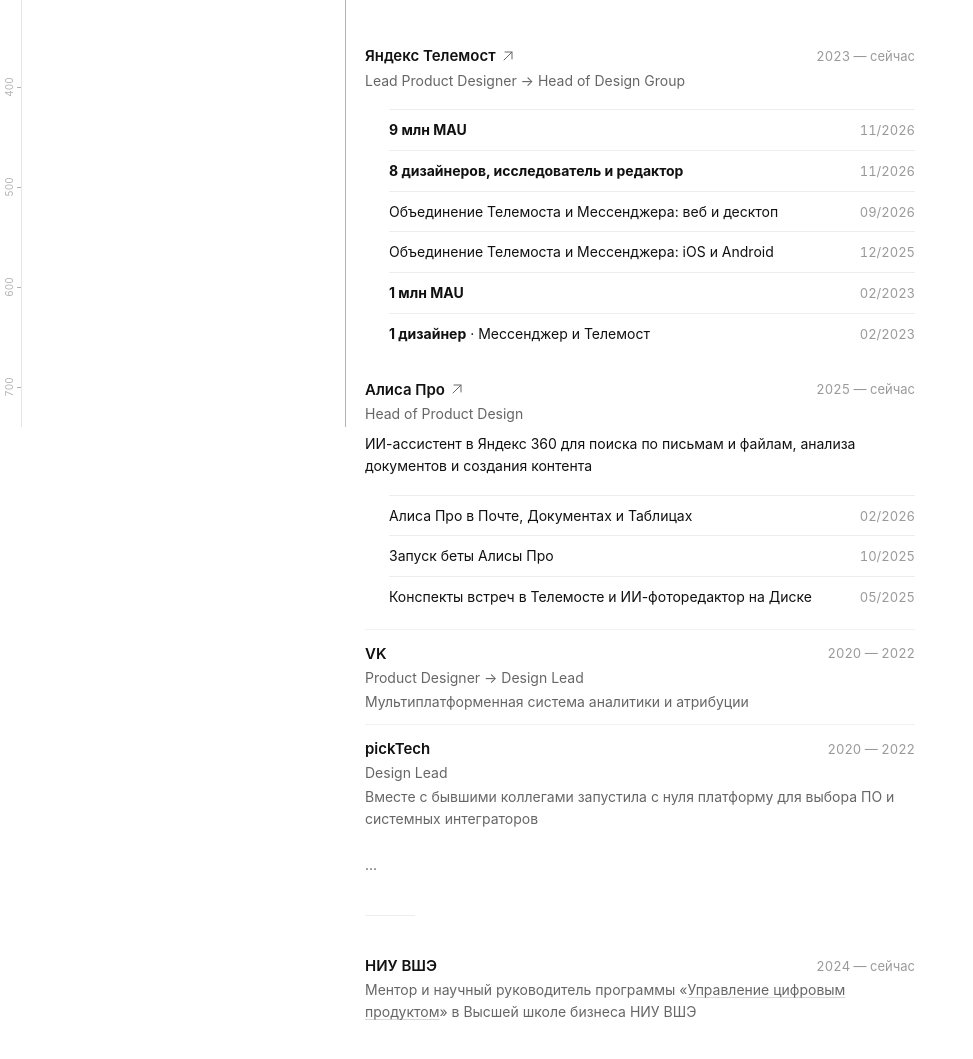
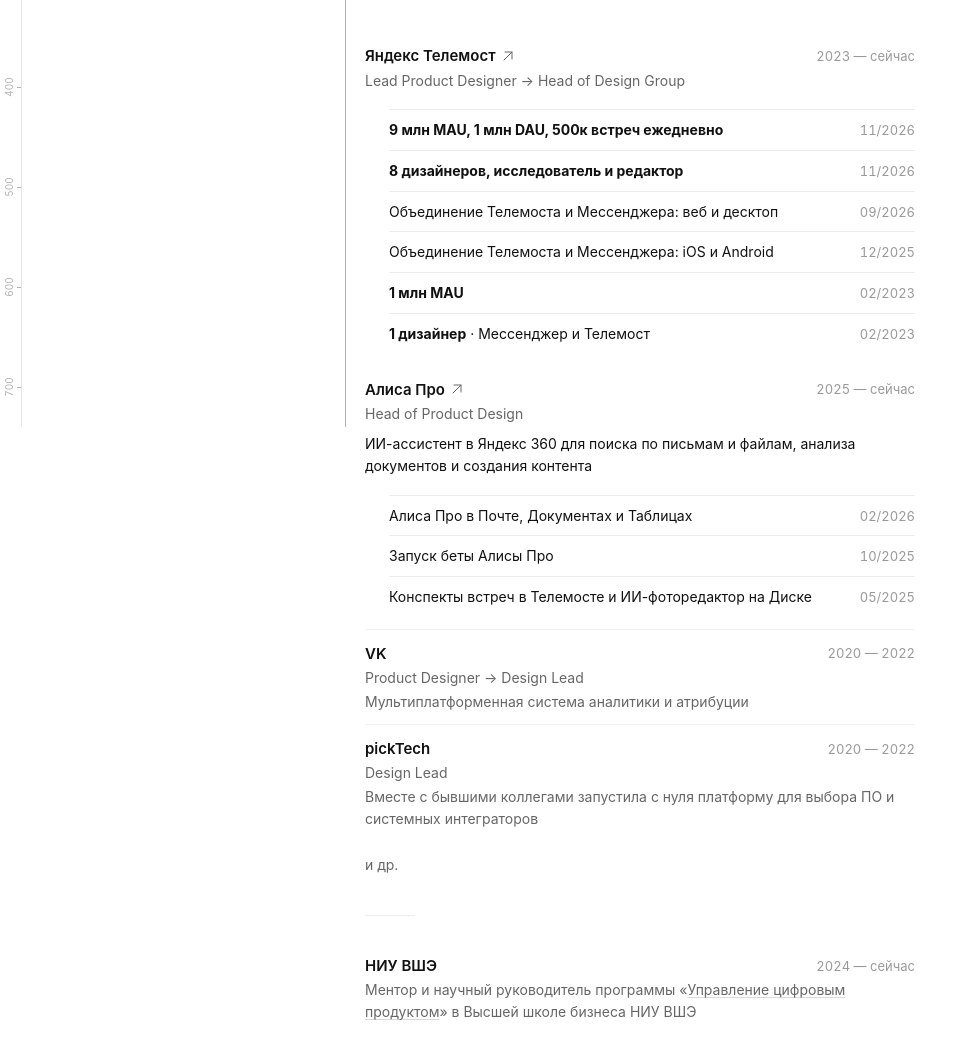
Before and after one commit to ninaantn/ninaantn.github.io, a plain HTML site: page index.html in a window 1280 px wide. Shown: the part 373-1432 px from the top of the page, without its empty margins (0-973 px from the left). Drawn offline with Linux system fonts and the light colour scheme.

Commit message:
Update Telemost metrics and career note

```diff
--- a/index.html
+++ b/index.html
@@ -85,7 +85,7 @@
         <section class="job-publications" aria-label="Достижения в Телемосте">
           <ul class="publication-list" role="list">
             <li id="audience-growth"><div class="publication-row">
-              <span><strong>9 млн MAU</strong></span>
+              <span><strong>9 млн MAU, 1 млн DAU, 500к встреч ежедневно</strong></span>
               <time datetime="2026-11">11/2026</time>
             </div></li>
             <li id="team-growth"><div class="publication-row">
@@ -170,7 +170,7 @@
           <p class="job-role">Design Lead</p>
           <p class="job-role">Вместе с бывшими коллегами запустила с нуля платформу для выбора ПО и системных интеграторов</p>
         </article>
-        <p class="job-role career-note">...</p>
+        <p class="job-role career-note">и др.</p>
       </section>
 
       <article class="job mentorship section-with-divider" aria-labelledby="hse-title">
```
